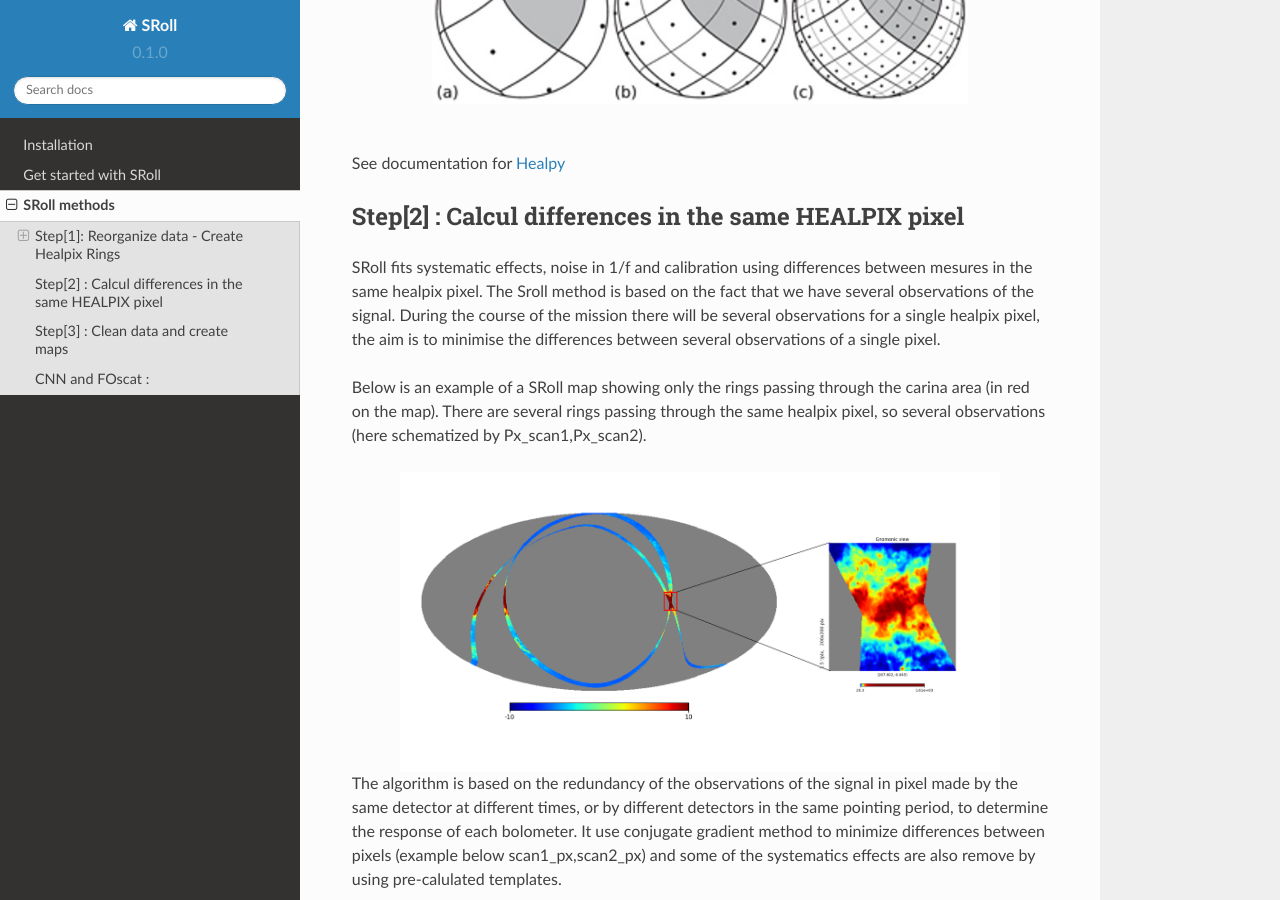
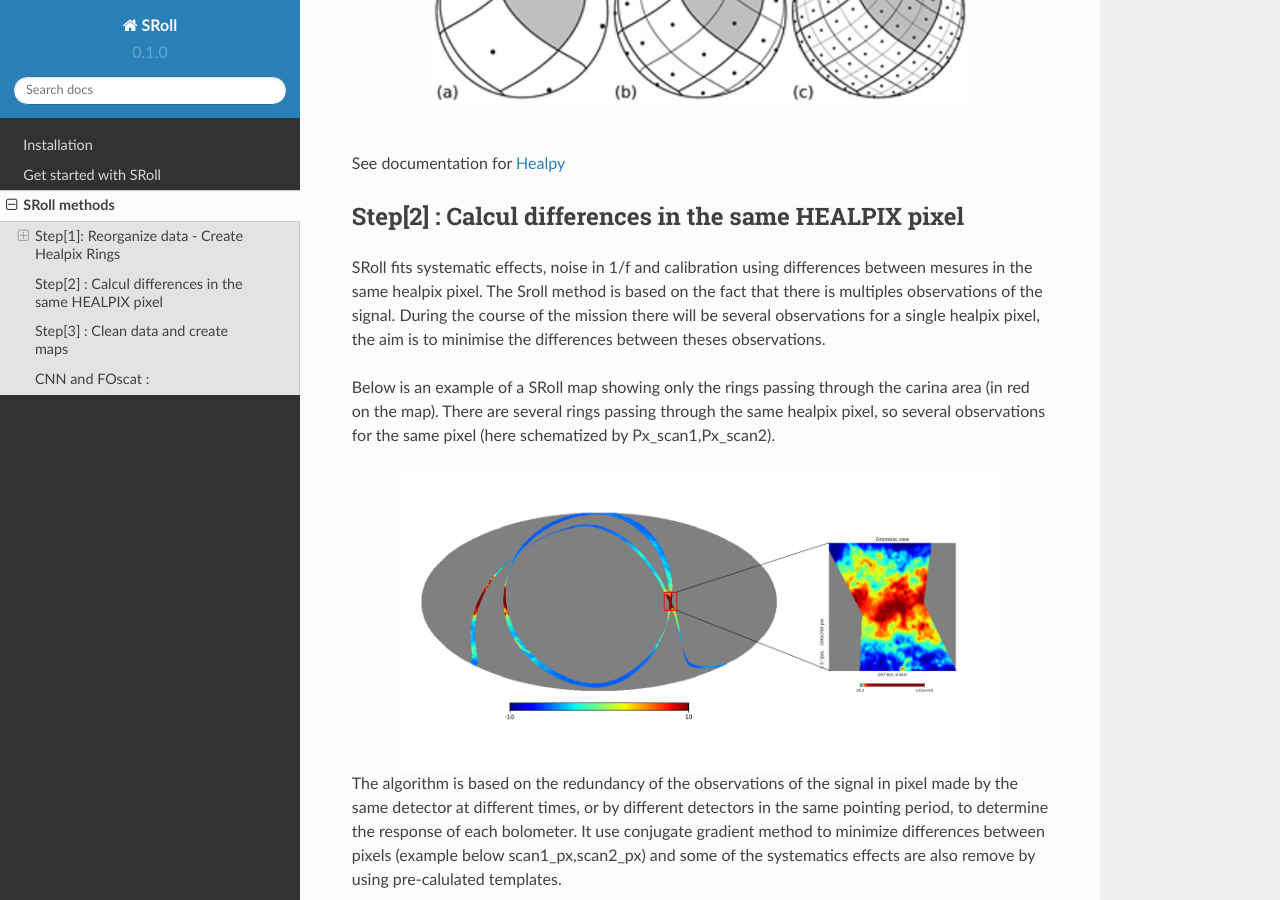
Before and after one commit to jmdelouis/SRoll, a Sphinx documentation site: the page built from readthedocs/docs/source/methods.rst, in a window 1280 px wide and 900 px high, scrolled down 578 px. Built offline with Sphinx 7.4.7 and the Read the Docs theme 2.0.0, drawn with Linux system fonts in a browser that asks for light colours.

Commit message:
Update methods.rst

```diff
--- a/readthedocs/docs/source/methods.rst
+++ b/readthedocs/docs/source/methods.rst
@@ -32,10 +32,10 @@ Step[2] : Calcul differences in the same HEALPIX pixel
 ------------------------------------------------------
 
 SRoll fits systematic effects, noise in 1/f and calibration using differences between mesures in the same healpix pixel.
-The Sroll method is based on the fact that we have several observations of the signal. During the course of the mission there will be several observations for a single healpix pixel, the aim is to minimise the differences between several observations of a single pixel.
+The Sroll method is based on the fact that there is multiples observations of the signal. During the course of the mission there will be several observations for a single healpix pixel, the aim is to minimise the differences between theses observations.
 
 Below is an example of a SRoll map showing only the rings passing through the carina area (in red on the map).
-There are several rings passing through the same healpix pixel, so several observations (here schematized by Px_scan1,Px_scan2).
+There are several rings passing through the same healpix pixel, so several observations for the same pixel (here schematized by Px_scan1,Px_scan2).
 
 .. image:: /images/cross_rings_carina.png
   :height: 300
```
